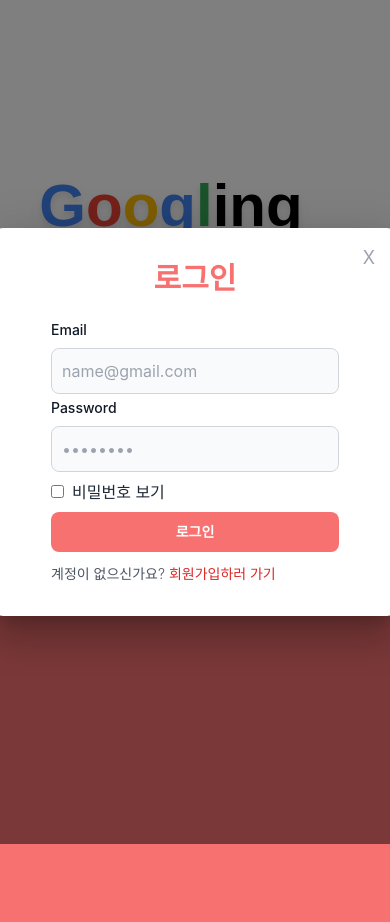
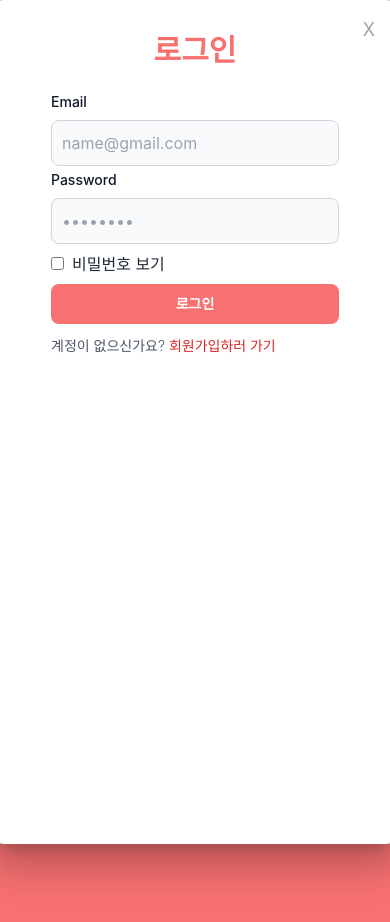
Before and after one commit to cofla159/Googling-Helper-Refactoring, a React (Create React App) app in the folder frontend/: page / in a window 390 px wide. Both pictures are taken after a click on the button "시작하기 →". Shown: the top 922 px of the page. Built offline with nearby package versions, Linux system fonts and the light colour scheme; a small style sheet from the web is missing; a web font is replaced by a local one.

Commit message:
login modal mobile css

```diff
--- a/frontend/src/components/intro/LoginModal.jsx
+++ b/frontend/src/components/intro/LoginModal.jsx
@@ -12,7 +12,6 @@ const style = {
   transform: "translate(-50%, -50%)",
   width: 400,
   bgcolor: "background.paper",
-  // border: "1px solid #fe6767",
   boxShadow: 24,
   p: 4,
 };
@@ -20,29 +19,24 @@ const theme = createTheme({
   zIndex: {
     modal: 1060,
   },
-})
+});
 
 export default function LoginModal(prop) {
   const { open, openToggle } = prop;
   const [login, setLogin] = useState(false);
 
   const handleLogin = () => {
-    setLogin(!login)
-  }
+    setLogin(!login);
+  };
   const title = !login ? "로그인" : "회원가입";
-  const contents = !login ? <SignIn handleLogin={handleLogin}/> : <SignUp handleLogin={handleLogin}/>;
+  const contents = !login ? <SignIn handleLogin={handleLogin} /> : <SignUp handleLogin={handleLogin} />;
 
   return (
     <div>
-      <Modal
-        open={open}
-        theme={theme}
-        aria-labelledby="modal-modal-title"
-        aria-describedby="modal-modal-description"
-      >
+      <Modal open={open} theme={theme} aria-labelledby="modal-modal-title" aria-describedby="modal-modal-description">
         <Box
           sx={style}
-          className="inline-block overflow-hidden text-left align-bottom transition-all transform bg-white rounded-lg shadow-xl "
+          className="inline-block text-left align-bottom transition-all transform bg-white rounded-lg shadow-xl h-full lg:h-fit"
         >
           <button
             onClick={openToggle}
@@ -51,10 +45,8 @@ export default function LoginModal(prop) {
             X
           </button>
 
-          <div className="font-semibold text-center text-3xl text-red-400">
-            {title}
-          </div>
-            {contents}
+          <div className="font-semibold text-center text-3xl text-red-400">{title}</div>
+          {contents}
         </Box>
       </Modal>
     </div>
```
